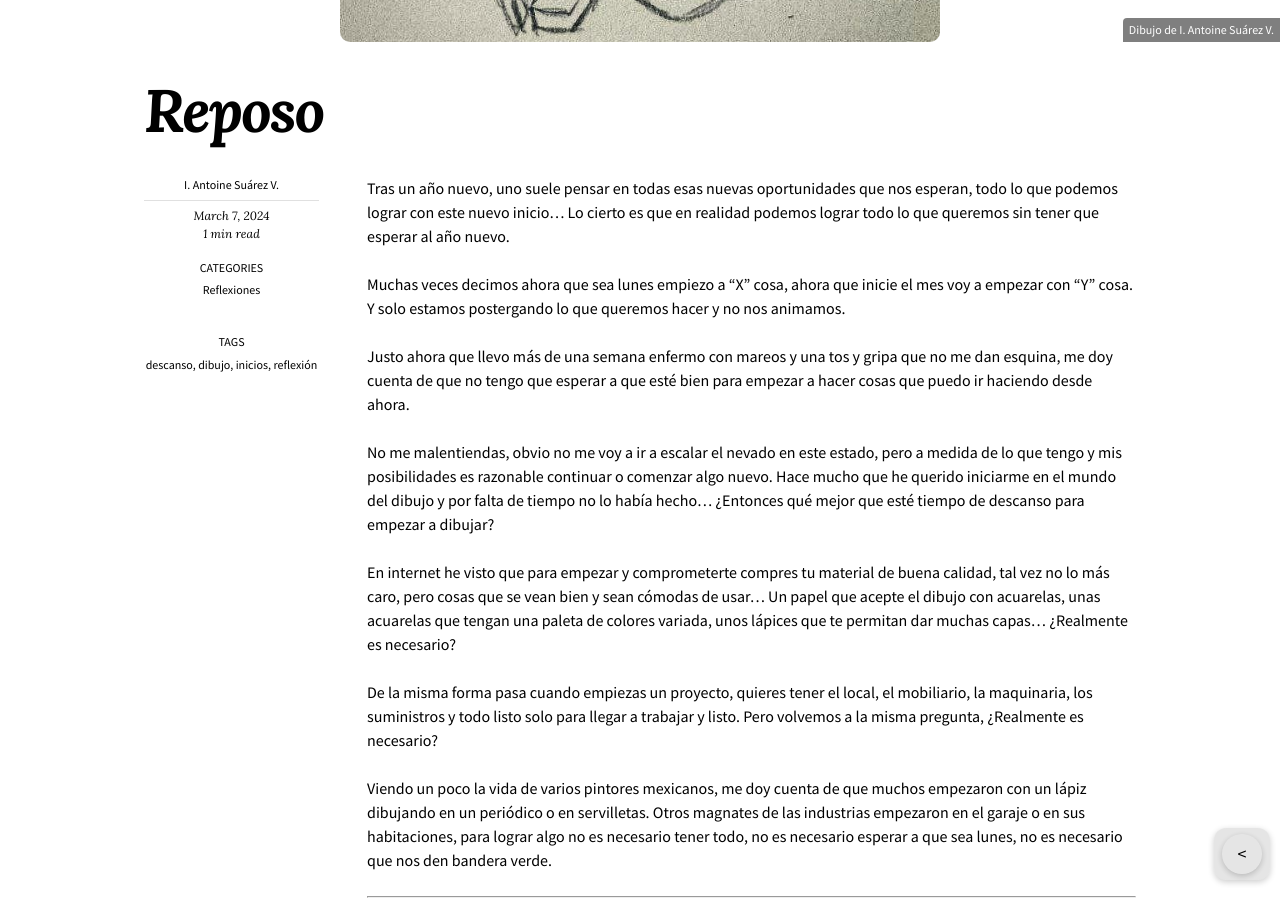
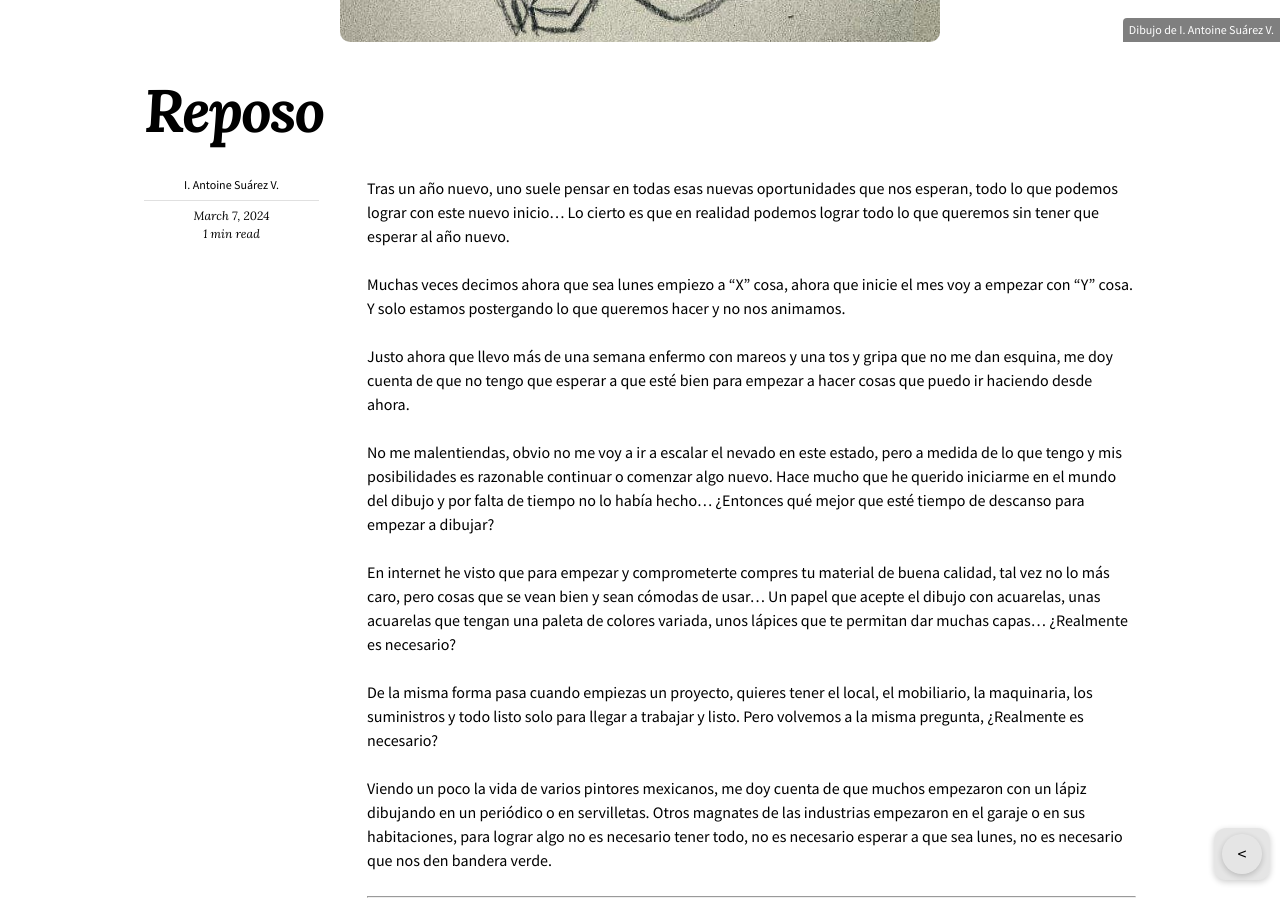
Before and after one commit to KajiiNarumi/iasuarezv, a Jekyll site: the page built from _posts/2024-03-07-Reposo.md, in a window 1280 px wide and 900 px high, scrolled down 816 px. Built offline with Jekyll 4.4.1, drawn with Linux system fonts in a browser that asks for light colours; nearby versions of some CDN libraries.

Commit message:
Update metadata and content in Reposo post

```diff
--- a/_posts/2024-03-07-Reposo.md
+++ b/_posts/2024-03-07-Reposo.md
@@ -2,14 +2,11 @@
 layout: post
 author:
   name: "I. Antoine Suárez V."
-categories: [Reflexiones]
-tags: [descanso, dibujo, reflexión, inicios]
 title: "Reposo"
 date: 2024-03-07
 image:
   path: /images/2024-03-07-Reposo.jpg
   caption: "Dibujo de I. Antoine Suárez V."
-  image_alt: "Dibujo a lápiz de un niño dibujando en un pizarrón"
 excerpt: "Una reflexión íntima sobre el descanso forzado, el inicio de nuevos proyectos y el valor de comenzar incluso sin tenerlo todo listo."
 ---
 
```
